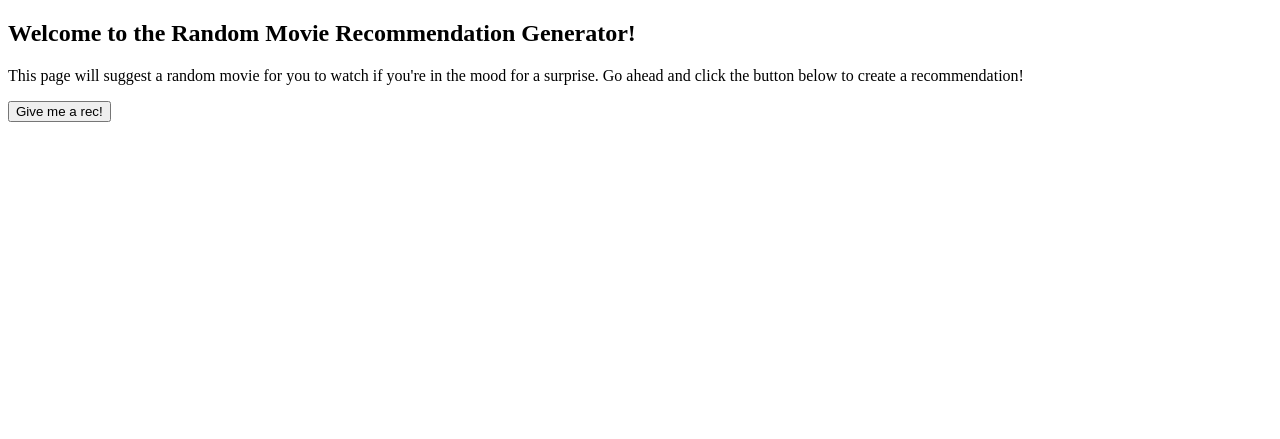
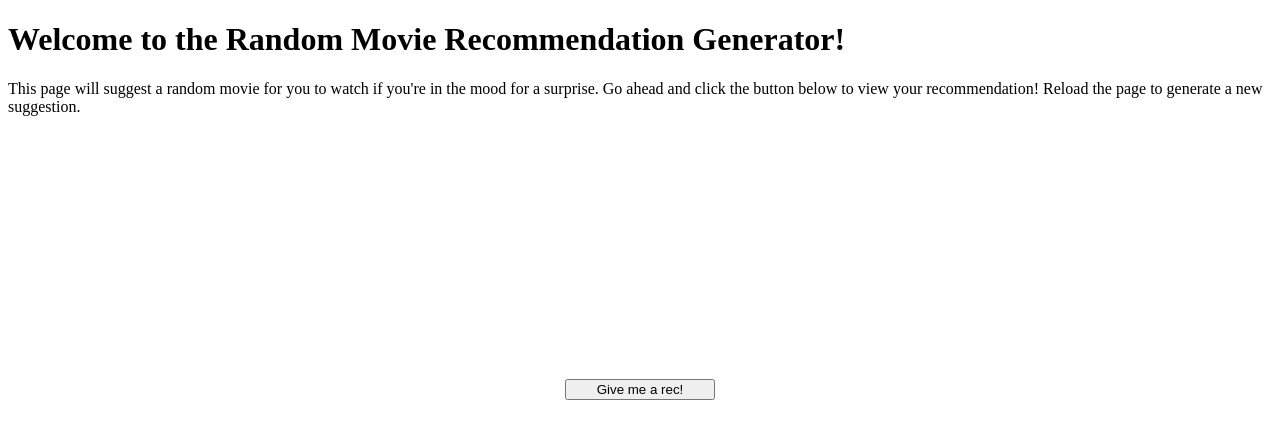
Before and after one commit to Coby-Do/Movie-Web-Application, a Django app: template theatrelob/home/templates/home/randomrec.html in a window 1280 px wide. Shown: the top 439 px of the page. Run offline with Django 4.2, Linux system fonts and the light colour scheme; the template is opened without the code that fills it: most values are stand-ins (such as "Sample title", 1, 10 or a date in 2020); grey boxes marked "Sample" are stand-in pictures; parts of the project's set-up code (start-up, migrations or seed data) failed here and were passed over.

Commit message:
Updated randomrec.html and views.py Button on randomrec page is now center of page and will dissappear when clicked. Fixed an import line in views.

```diff
--- a/theatrelob/home/templates/home/randomrec.html
+++ b/theatrelob/home/templates/home/randomrec.html
@@ -1,8 +1,30 @@
 <!DOCTYPE html>
 <html>
-    <section>
 <head>
     <title>Random Movie Recommendation Generator</title>
+    <style>
+        .hide{
+            display: none;
+        }
+
+        .show {
+            display: block;
+        }
+
+        button#posterButton{
+            bottom: 50%;
+            left: 50%;
+            margin: auto;
+            position: absolute;
+            transform: translateX(-50%);
+            width: 150px;
+        }
+
+        img#poster {
+            height: auto;
+            width: 300px;
+        }
+    </style>
 </head>
 <body>
     <!-- Headings -->
@@ -12,28 +34,29 @@
     <p>
         This page will suggest a random movie for you to
         watch if you're in the mood for a surprise.
-                Go ahead and click the button below to create a recommendation!
+        Go ahead and click the button below to view your recommendation!
+        Reload the page to generate a new suggestion.
     </p>
 
+    <h2 id="movieTitle" class="hide"> {{movieTitle}}</h2>
+    <img id="poster" class="hide" src="{{ moviePoster }}" />
+
     <!-- Button -->
-            <input type = "submit" id = "button" value = "Give me a rec!"
-            onclick = "displayRec()"/>
-        </body>
-    </section>
-
-    <section>
-        <img id = "poster" src="{{moviePoster}}" style = "display: none; width: 300px; height: auto;"/>
-
-        <h2 id="movieTitle" style = "display: none;">
-            {{movieTitle}}
-        </h2>
-    </section>
+    <button id="posterButton" class="show" onclick="displayRec()">Give me a rec!</button>
+    <!-- End of Button -->
 
     <script>
         function displayRec(){
-            document.getElementById('poster').style.display = "";
-            document.getElementById('movieTitle').style.display = "";
+            var button = document.getElementById("posterButton")
+            var poster = document.getElementById("poster");
+            var title  = document.getElementById("movieTitle");
+            button.classList.add("hide");
+            button.classList.remove("show");
+            poster.classList.add("show");
+            poster.classList.remove("hide");
+            title.classList.add("show");
+            title.classList.remove("hide");
         }
     </script>
-
+</body>
 </html>
--- a/theatrelob/home/views.py
+++ b/theatrelob/home/views.py
@@ -7,7 +7,7 @@ import random
 import tmdbsimple as tmdb
 from .models import Integration, Movie, WatchedItem
 import requests
-from .models import Movie, Profile, WatchedItem
+from .models import Movie, UserProfile, WatchedItem
 from django.contrib.auth.decorators import login_required
 #
 from django.shortcuts import render, get_object_or_404
```
Lines whose indentation alone changed are shown as unchanged.
